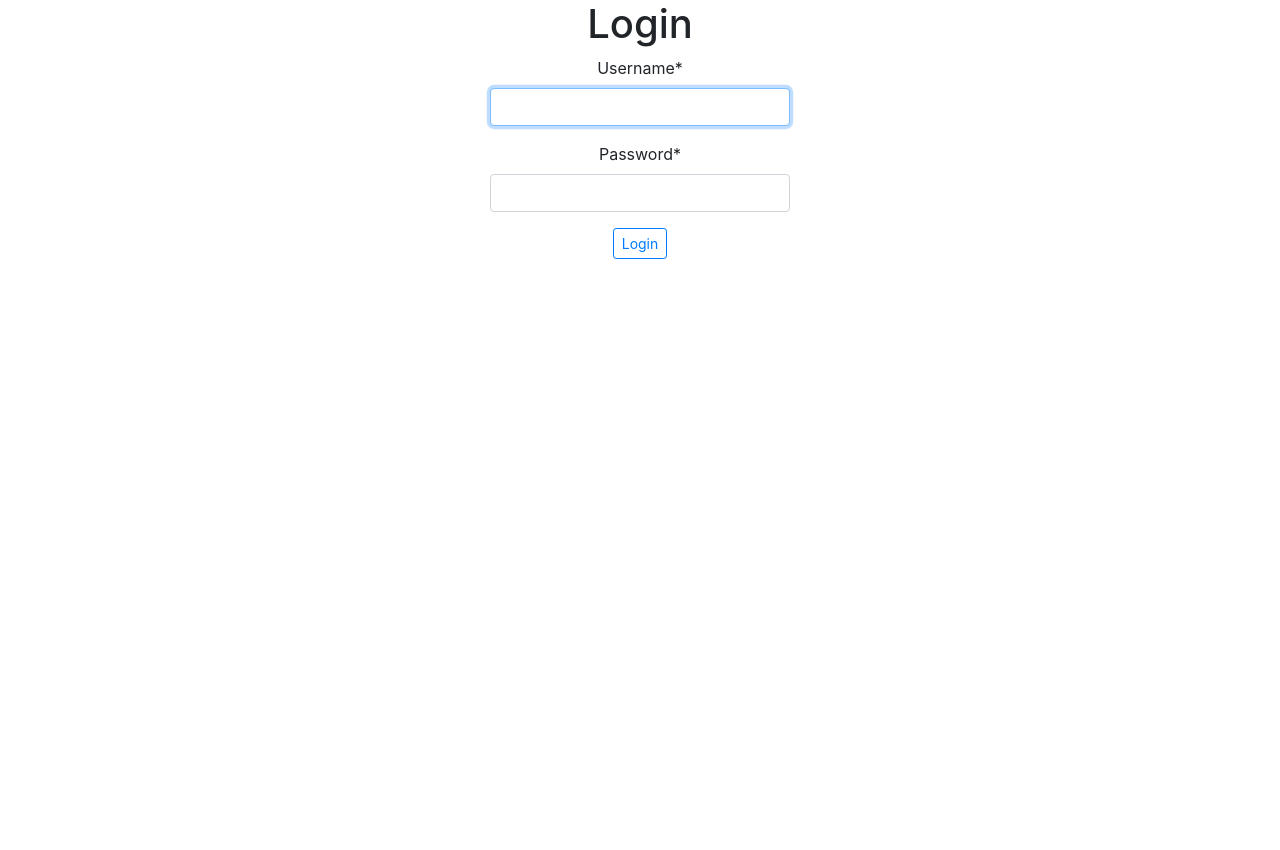
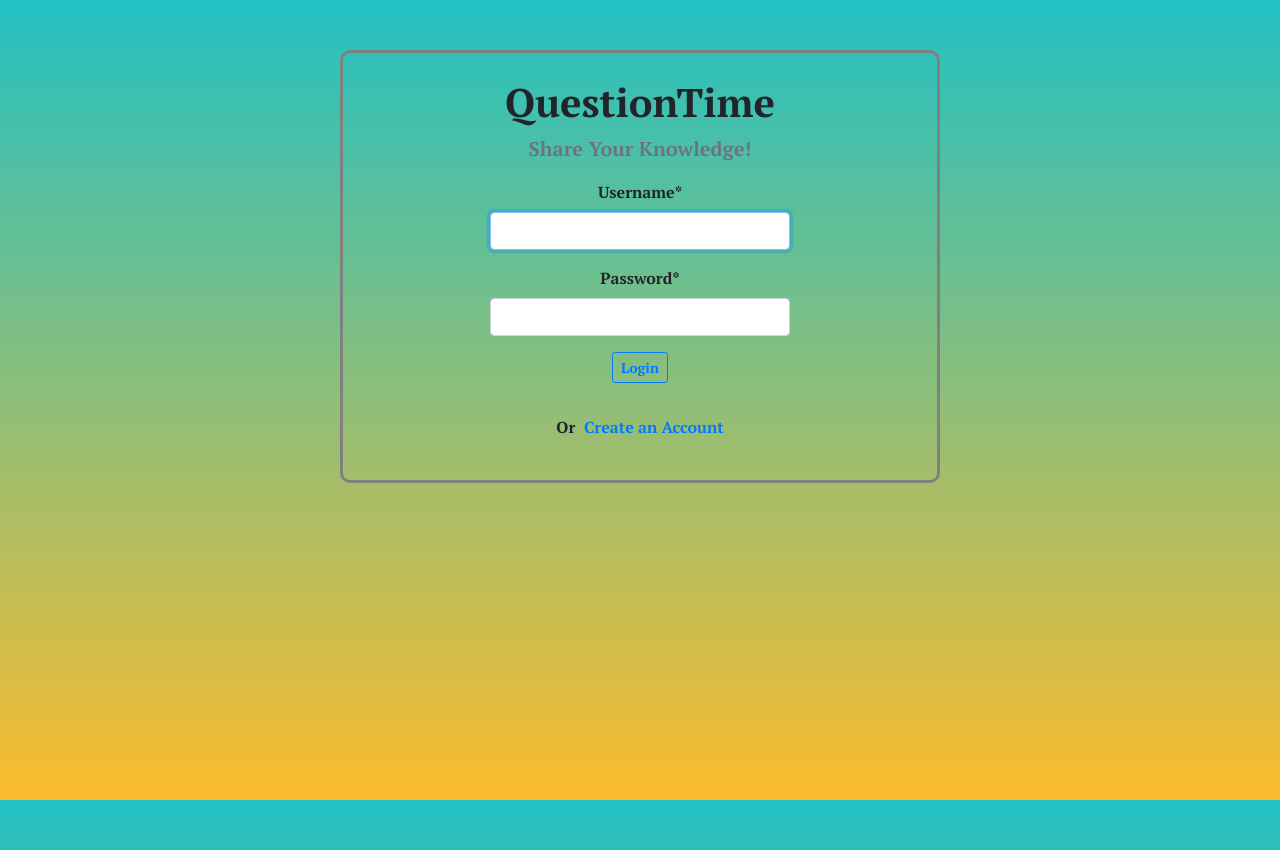
Before and after one commit to rehan-abdullah/question_time_project, a Django app: page /accounts/login/ in a window 1280 px wide. Before the commit the page ends 259 px from the top, so only its background shows below. Run offline with Django 3.2, Linux system fonts and the light colour scheme; some libraries are stand-ins or nearby versions.

Commit message:
Added basic CSS font and background styles to templates.

```diff
--- a/question_time/templates/auth_layout.html
+++ b/question_time/templates/auth_layout.html
@@ -8,8 +8,28 @@
 		      href="https://stackpath.bootstrapcdn.com/bootstrap/4.5.2/css/bootstrap.min.css"
 		      integrity="sha384-JcKb8q3iqJ61gNV9KGb8thSsNjpSL0n8PARn9HuZOnIxN0hoP+VmmDGMN5t9UJ0Z"
 		      crossorigin="anonymous">
+		<link href="https://fonts.googleapis.com/css2?family=PT+Serif:wght@700&family=Playfair+Display:wght@400;600&display=swap" rel="stylesheet">
 
 		<style>
+				html, body {
+						height: 100%;
+            font-family: 'PT Serif', serif;
+				}
+
+				body {
+            background: rgb(34,193,195);
+            background: linear-gradient(180deg, rgba(34,193,195,1) 0%, rgba(253,187,45,1) 100%);
+				}
+
+				.auth-box {
+						border:3px solid grey;
+						border-radius: 10px;
+						padding-top: 25px;
+						padding-bottom: 25px;
+						width: 600px;
+						margin: auto;
+				}
+
 				.login-form-container {
 						width: 300px;
 						margin: auto;
@@ -19,13 +39,19 @@
 						width: 400px;
 						margin: auto;
 				}
+
+				.outer-area {
+						margin-top: 50px;
+				}
 		</style>
 	</head>
 	<body>
 
-		<div class="auth-box text-center">
-			{% block content %}
-			{% endblock %}
+		<div class="outer-area">
+			<div class="auth-box text-center">
+				{% block content %}
+				{% endblock %}
+			</div>
 		</div>
 
 	</body>
--- a/question_time/templates/django_registration/registration_form.html
+++ b/question_time/templates/django_registration/registration_form.html
@@ -3,11 +3,14 @@
 
 {% block content %}
 	<h3>Create Your QuestionTime Account</h3>
+
 	<div class="registration-form-container">
 		<form method="POST">
 			{% csrf_token %}
 			{{ form|crispy }}
 			<button type="submit" class="btn btn-sm btn-outline-primary">Create Account</button>
 		</form>
+
+		<p class="mt-2">Or &nbsp;<a href="{% url 'login' %}">Log In</a></p>
 	</div>
 {% endblock %}
--- a/question_time/templates/registration/login.html
+++ b/question_time/templates/registration/login.html
@@ -2,12 +2,17 @@
 {% load crispy_forms_filters %}
 
 {% block content %}
-	<h1>Login</h1>
+	<h1>QuestionTime</h1>
+
+	<p class="lead text-muted">Share Your Knowledge!</p>
+
 	<div class="login-form-container">
 		<form method="POST">
 			{% csrf_token %}
 			{{ form|crispy }}
 			<button type="submit" class="btn btn-sm btn-outline-primary">Login</button>
 		</form>
+		<br>
+		<p class="mt-2">Or &nbsp;<a href="{% url 'django_registration_register' %}">Create an Account</a></p>
 	</div>
 {% endblock %}
```
Also changed, not shown: question_time/db.sqlite3.
